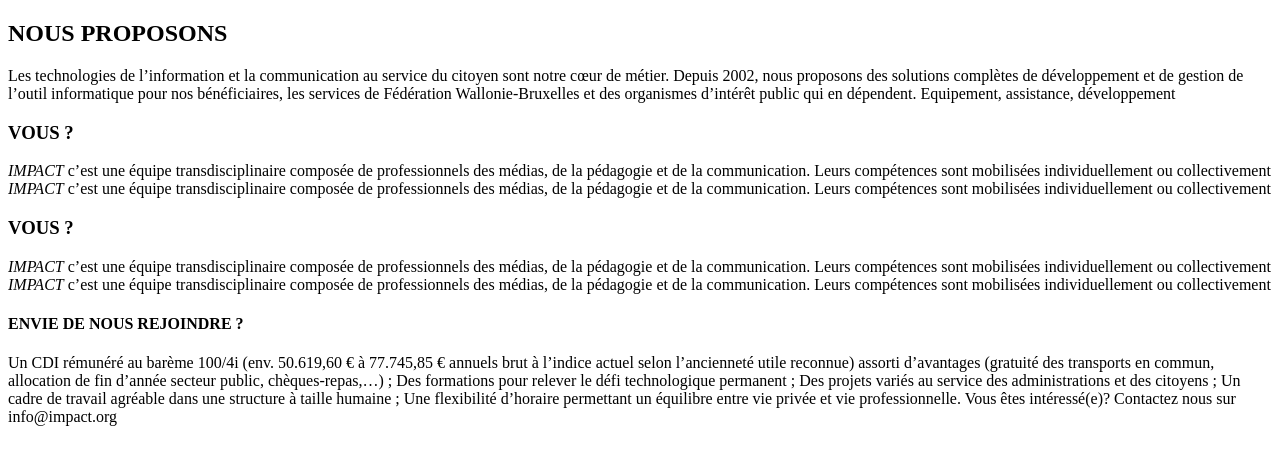
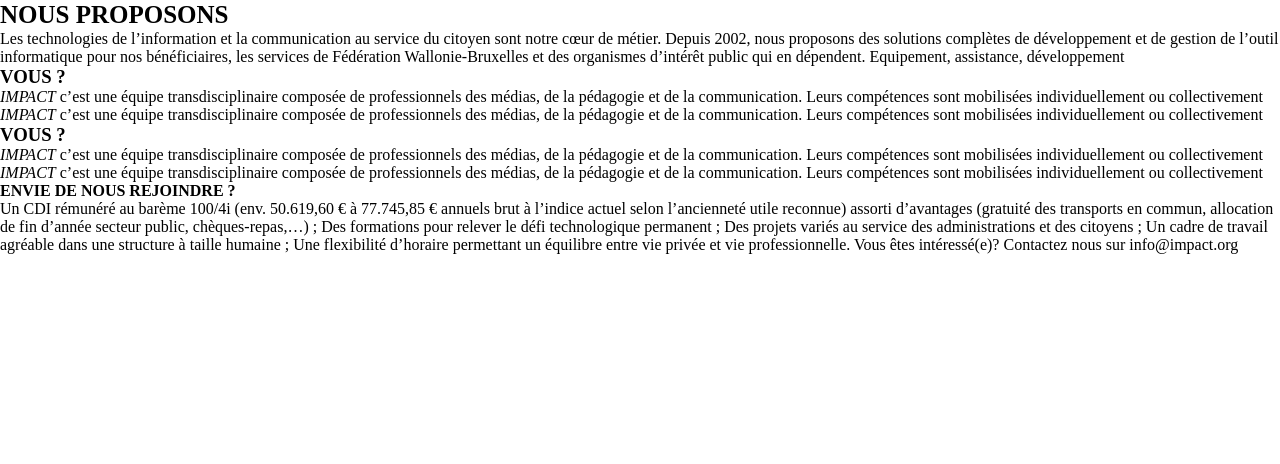
Before and after one commit to Giorgi-tony/lesson-5, a plain HTML site: page index.html in a window 1280 px wide. Drawn offline with Linux system fonts and the light colour scheme.

Commit message:
classes-added

```diff
--- a/index.html
+++ b/index.html
@@ -9,35 +9,35 @@
 		<div>
 			<!-- didn't use H1 because website had H1 type of title in the blue background part already -->
 			<h2>NOUS PROPOSONS</h2>
-			<p>
+			<p class="first-paragraph">
 				Les technologies de l’information et la communication au service du citoyen sont notre cœur de métier. Depuis 2002, nous proposons des solutions complètes de développement et de gestion de l’outil informatique pour nos bénéficiaires, les services de Fédération Wallonie-Bruxelles et des organismes d’intérêt public qui en dépendent. Equipement, assistance, développement
 			</p>
 		</div>
 		<div>
-			<h3>VOUS ?</h3>
-			<article>
+			<h3 class="primary-h3">VOUS ?</h3>
+			<article class="first-article">
 				<em>IMPACT</em> c’est une équipe transdisciplinaire composée de professionnels des médias, de la pédagogie et de la communication. Leurs compétences sont mobilisées individuellement ou collectivement
 			</article>
 			<div>
-				<article>
+				<article class="second-article">
 					<em>IMPACT</em> c’est une équipe transdisciplinaire composée de professionnels des médias, de la pédagogie et de la communication. Leurs compétences sont mobilisées individuellement ou collectivement
 				</article>
 			</div>
 		</div>
 		<div>
-			<h3>VOUS ?</h3>
-			<article>
+			<h3 class="secondary-h3">VOUS ?</h3>
+			<article class="third-artcile">
 				<em>IMPACT</em> c’est une équipe transdisciplinaire composée de professionnels des médias, de la pédagogie et de la communication. Leurs compétences sont mobilisées individuellement ou collectivement
 			</article>
 			<div>
-				<article>
+				<article class="fourth-article">
 					<em>IMPACT</em> c’est une équipe transdisciplinaire composée de professionnels des médias, de la pédagogie et de la communication. Leurs compétences sont mobilisées individuellement ou collectivement
 				</article>
 			</div>
 		</div>
 		<div>
 			<h4>ENVIE DE NOUS REJOINDRE ?</h4>
-			<p>
+			<p class="second-paragraph">
 				Un CDI rémunéré au barème 100/4i (env. 50.619,60 € à 77.745,85 € annuels brut à l’indice actuel selon l’ancienneté utile reconnue) assorti d’avantages (gratuité des transports en commun, allocation de fin d’année secteur public, chèques-repas,…) ; Des formations pour relever le défi technologique permanent ; Des projets variés au service des administrations et des citoyens ; Un cadre de travail agréable dans une structure à taille humaine ; Une flexibilité d’horaire permettant un équilibre entre vie privée et vie professionnelle. Vous êtes intéressé(e)? Contactez nous sur info@impact.org
 			</p>
 		</div>
--- a/style.css
+++ b/style.css
@@ -0,0 +1,16 @@
+/*reset css*/
+ul{
+	list-style-type: none;
+}
+a{
+	text-decoration: none;
+}
+*{
+	margin: 0;
+	padding: 0;
+}
+h2{
+	color: #000000;
+	font-size: 25px;
+	line-height: 30px;
+}
```
